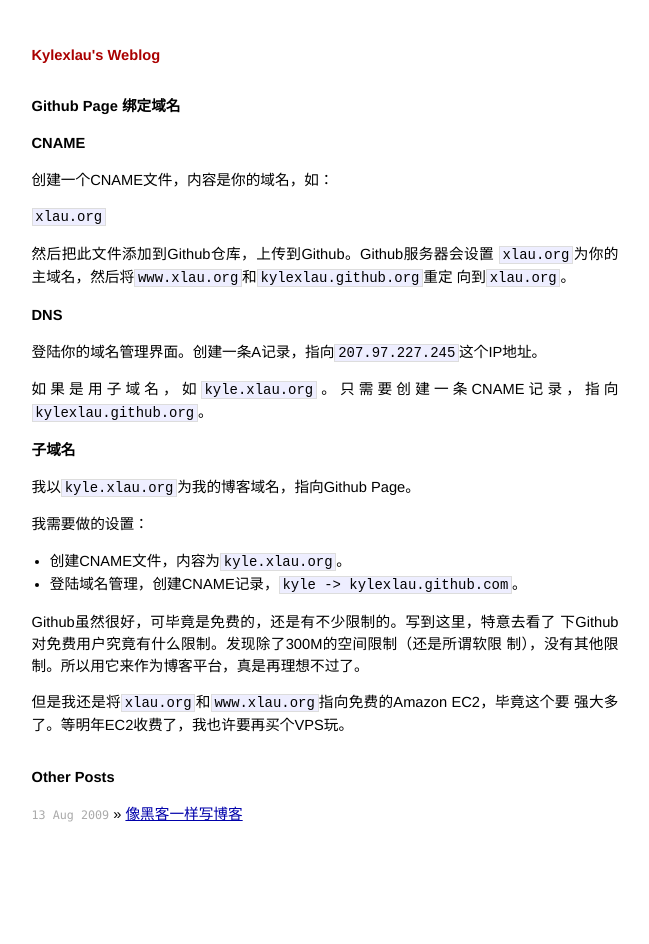
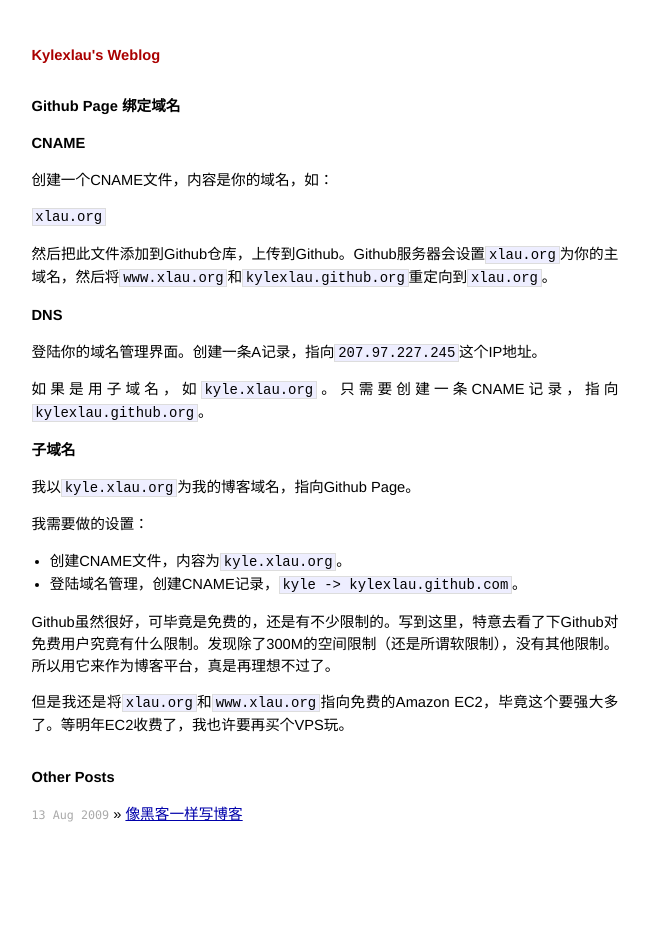
Before and after one commit to kylexlau/kylexlau.github.com, a Jekyll site: the page built from _posts/2010-12-29-github-CNAME.md, in a window 1280 px wide. Shown: the whole page, without its empty margins (315-964 px from the left). Built offline with Jekyll 4.4.1, drawn with Linux system fonts in a browser that asks for light colours.

Commit message:
unfill paragraph. it's markdown's bug for Chinese, I think.

```diff
--- a/_posts/2010-12-29-github-CNAME.md
+++ b/_posts/2010-12-29-github-CNAME.md
@@ -13,16 +13,13 @@
 xlau.org
 </code>
 
-然后把此文件添加到Github仓库，上传到Github。Github服务器会设置
-`xlau.org`为你的主域名，然后将`www.xlau.org`和`kylexlau.github.org`重定
-向到`xlau.org`。
+然后把此文件添加到Github仓库，上传到Github。Github服务器会设置`xlau.org`为你的主域名，然后将`www.xlau.org`和`kylexlau.github.org`重定向到`xlau.org`。
 
 ## DNS
 
 登陆你的域名管理界面。创建一条A记录，指向`207.97.227.245`这个IP地址。
 
-如果是用子域名，如`kyle.xlau.org`。只需要创建一条CNAME记录，指向
-`kylexlau.github.org`。
+如果是用子域名，如`kyle.xlau.org`。只需要创建一条CNAME记录，指向`kylexlau.github.org`。
 
 ## 子域名
 
@@ -32,9 +29,6 @@
  * 创建CNAME文件，内容为`kyle.xlau.org`。
  * 登陆域名管理，创建CNAME记录，`kyle -> kylexlau.github.com`。
 
-Github虽然很好，可毕竟是免费的，还是有不少限制的。写到这里，特意去看了
-下Github对免费用户究竟有什么限制。发现除了300M的空间限制（还是所谓软限
-制），没有其他限制。所以用它来作为博客平台，真是再理想不过了。
+Github虽然很好，可毕竟是免费的，还是有不少限制的。写到这里，特意去看了下Github对免费用户究竟有什么限制。发现除了300M的空间限制（还是所谓软限制），没有其他限制。所以用它来作为博客平台，真是再理想不过了。
 
-但是我还是将`xlau.org`和`www.xlau.org`指向免费的Amazon EC2，毕竟这个要
-强大多了。等明年EC2收费了，我也许要再买个VPS玩。
+但是我还是将`xlau.org`和`www.xlau.org`指向免费的Amazon EC2，毕竟这个要强大多了。等明年EC2收费了，我也许要再买个VPS玩。
```
